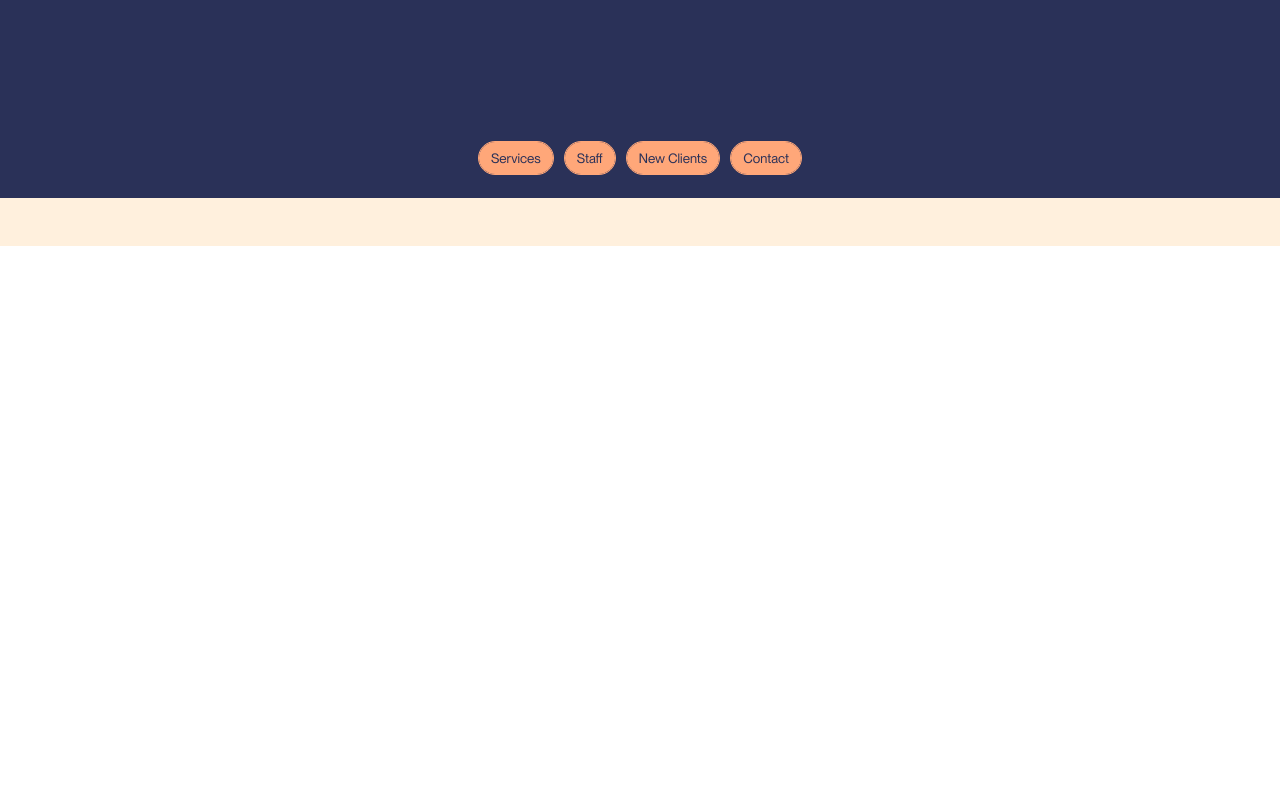
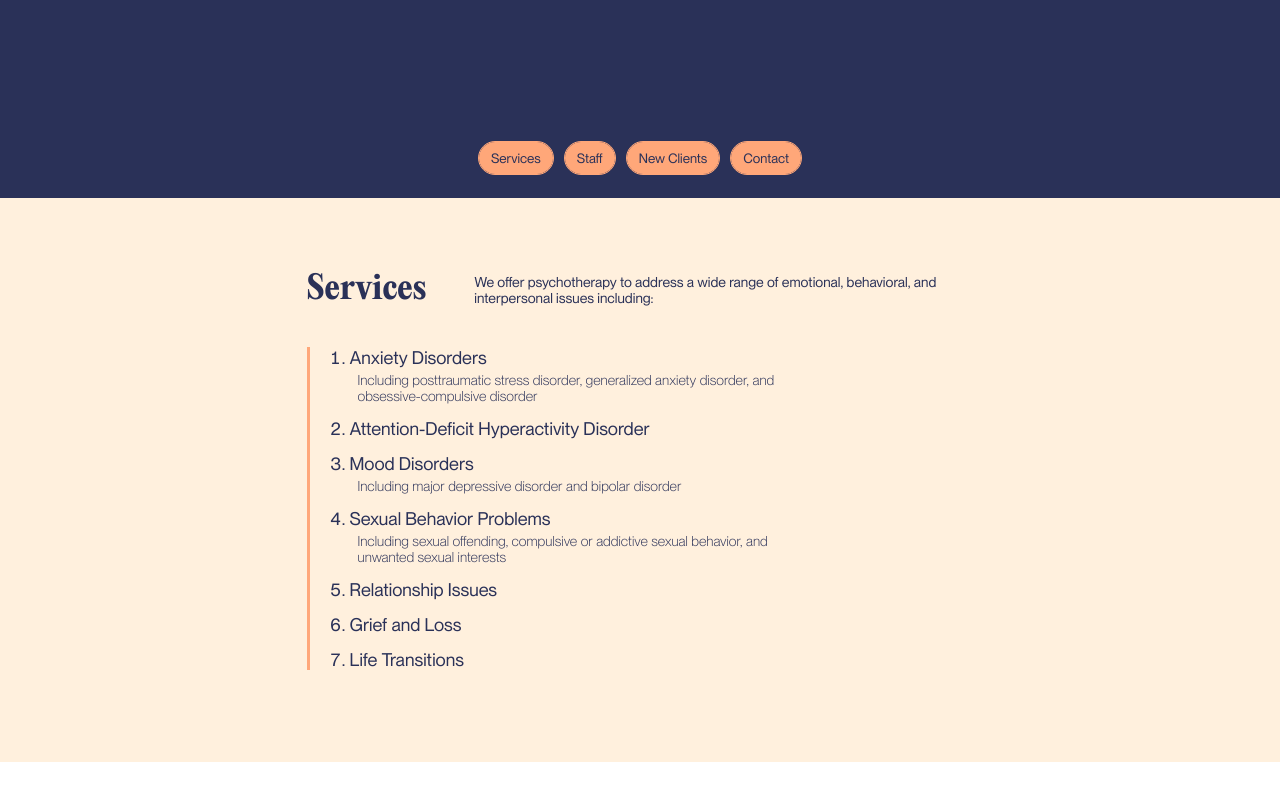
Before and after one commit to zackshersh/bhs-website, a React (Create React App) app: page / in a window 1280 px wide. Shown: the part 602-1402 px from the top of the page. Built offline with nearby package versions, Linux system fonts and the light colour scheme.

Commit message:
Services block

```diff
--- a/src/App.js
+++ b/src/App.js
@@ -2,6 +2,8 @@ import Block from "./components/Block";
 import Nav from "./components/Nav";
 import Title from "./components/Title";
 import "./main.css"
+import "./blocks.css"
+import Services from "./components/Services";
 
 function App() {
     return (
@@ -11,7 +13,7 @@ function App() {
             </Block>
             <Nav></Nav>
             <Block background={"Light"}>
-
+                <Services />
             </Block>
             <div style={{padding: "24px", height: "200vh"}}></div>
         </div>
--- a/src/blocks.css
+++ b/src/blocks.css
@@ -0,0 +1,39 @@
+.Services {
+    padding: 48px 0px 32px 0px;
+}
+
+.Services > .Header {
+    display: flex;
+    align-items: flex-end;
+}
+
+.Services > .Header > h2 {
+    margin-right: 48px;
+}
+
+.Services > .Header > p {
+    color: var(--dark);
+    font-size: 14px;
+    margin-bottom: 5px;
+}
+
+
+
+.Services-List {
+    font-family: "Montreal";
+    color: var(--dark);
+    font-size: 18px;
+    margin: 36px 0px;
+    border-left: 3px solid var(--accent);
+}
+
+.Services-List > li {
+    margin-top: 14px;
+}
+
+.Services-List > li > p {
+    font-size: 14px;
+    margin: 4px 0px 8px 8px;
+    font-family: "Montreal Light";
+    max-width: 75%;
+}
--- a/src/components/Block.js
+++ b/src/components/Block.js
@@ -2,10 +2,7 @@ import React from 'react';
 
 function Block({children, title, background}) {
 
-    const classString = `
-        Block
-        ${title ? "Title-Block" : ""}
-        ${background}-Block`
+    const classString = `Block${title ? " Title-Block" : ""} ${background}-Block`
 
     return (
         <div className={classString}>
--- a/src/components/Services.js
+++ b/src/components/Services.js
@@ -0,0 +1,31 @@
+import React from 'react';
+
+function Services(props) {
+    return (
+        <div className='Services'>
+            <div className='Header'>
+                <h2>Services</h2>
+                <p>We offer psychotherapy to address a wide range of emotional, behavioral, and interpersonal issues including:</p>
+            </div>
+            <section>
+                <ol className='Services-List'>
+                    <li>Anxiety Disorders
+                        <p>Including posttraumatic stress disorder, generalized anxiety disorder, and obsessive-compulsive disorder</p>
+                    </li>
+                    <li>Attention-Deficit Hyperactivity Disorder</li>
+                    <li>Mood Disorders
+                        <p>Including major depressive disorder and bipolar disorder</p>
+                    </li>
+                    <li>Sexual Behavior Problems
+                        <p>Including sexual offending, compulsive or addictive sexual behavior, and unwanted sexual interests </p>
+                    </li>
+                    <li>Relationship Issues</li>
+                    <li>Grief and Loss</li>
+                    <li>Life Transitions</li>
+                </ol>
+            </section>
+        </div>
+    );
+}
+
+export default Services;
--- a/src/main.css
+++ b/src/main.css
@@ -25,6 +25,11 @@
     format("woff")
 }
 @font-face {
+    font-family: "Montreal Light";
+    src: url("./assets/fonts/PPNeueMontreal-Light.woff")
+    format("woff")
+}
+@font-face {
     font-family: "Montreal Medium";
     src: url("./assets/fonts/PPNeueMontreal-Medium.woff")
     format("woff")
@@ -43,6 +48,13 @@
 h1 {
     font-family: "Editorial New Bold";
     font-size: 48px;
+}
+
+h2 {
+    font-family: "Editorial New Bold";
+    font-size: 32px;
+    color: var(--dark);
+
 }
 
 h3 {
```
Also changed, not shown: src/assets/fonts/PPNeueMontreal-Light.woff (added).
